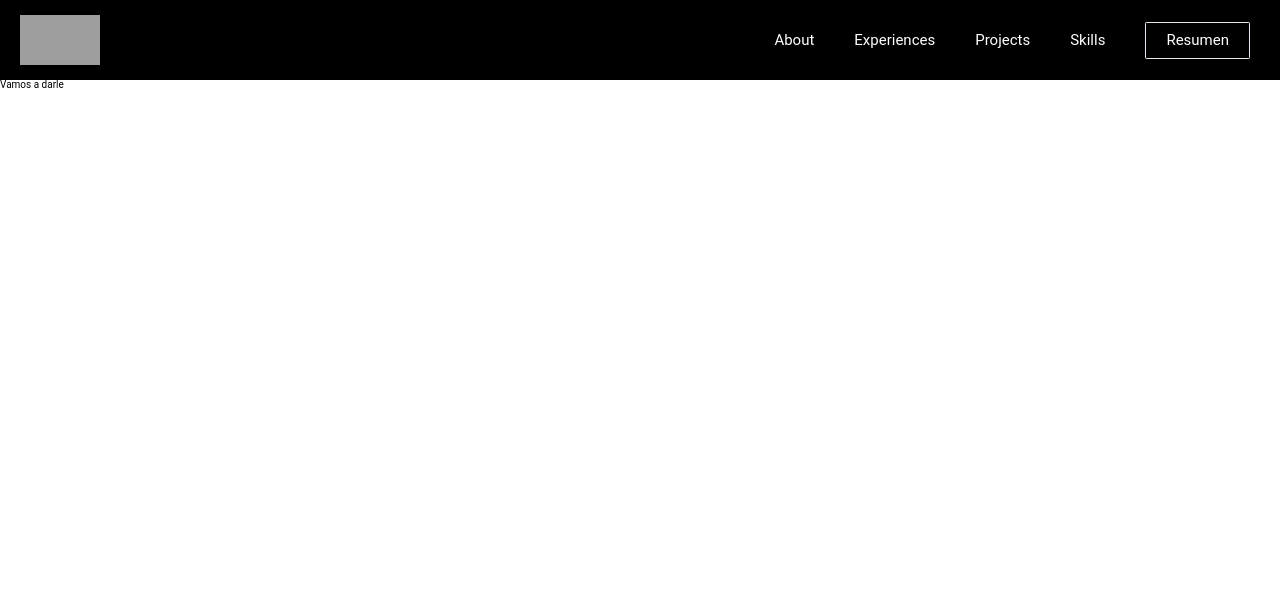
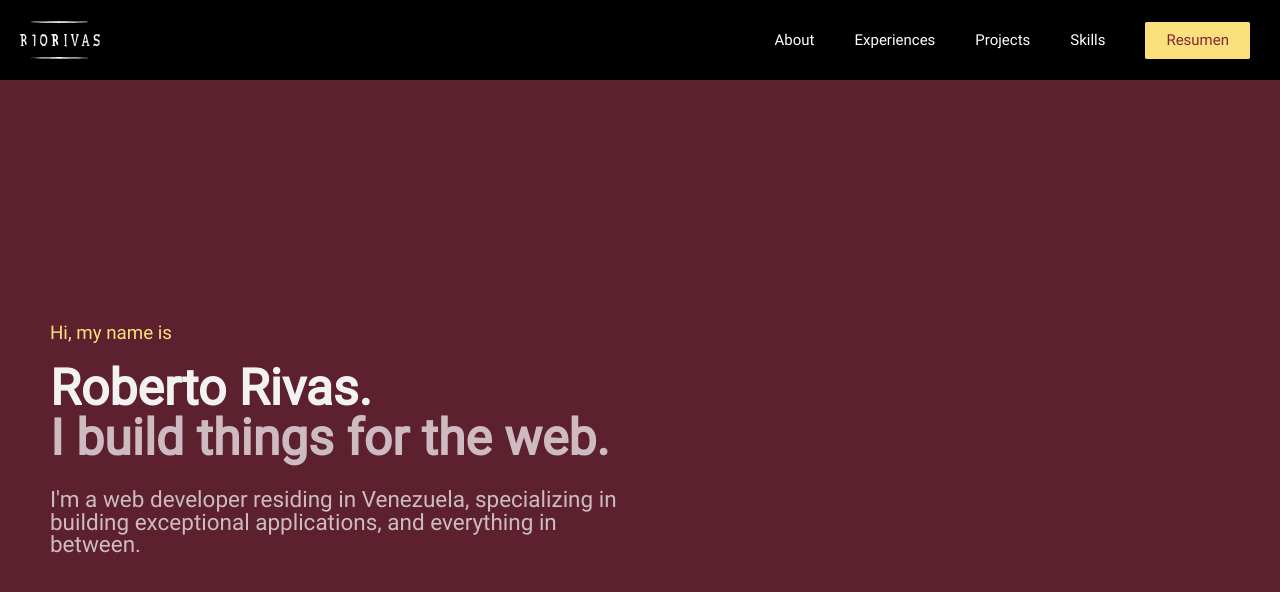
Before and after one commit to r10rivas/portafolio-vue, a Vue app: page / in a window 1280 px wide. Shown: the top 592 px of the page. Built offline with nearby package versions, Linux system fonts and the light colour scheme; grey boxes are pictures that could not be loaded.

Commit message:
[#3] Add presentation section

```diff
--- a/src/App.vue
+++ b/src/App.vue
@@ -1,17 +1,19 @@
 <template>
   <div>
     <Navegation/>
-    <div>Vamos a darle</div>
+    <Presentation/>
   </div>
 </template>
 
 <script>
-import Navegation from "./components/Navegation"
+import Navegation from "./components/Navegation";
+import Presentation from "./components/Presentation";
 
 export default {
   name: "App",
   components: {
-    Navegation
+    Navegation,
+    Presentation,
   }
 }
 </script>
--- a/src/assets/css/reset.scss
+++ b/src/assets/css/reset.scss
@@ -51,3 +51,8 @@ table {
   border-collapse: collapse;
   border-spacing: 0;
 }
+
+@font-face {
+  font-family: 'Roboto';
+  src: url('./../fonts/Roboto-Regular.ttf') format('truetype');
+}
--- /dev/null
+++ b/src/components/Presentation.vue
@@ -0,0 +1,30 @@
+<template>
+  <div class="section p-12 flex items-center bg-app-primary-darked sm:px-20">
+    <div>
+      <H1 class="mb-8 text-2xl text-app-yellow lg:text-3xl">
+        Hi, my name is
+      </H1>
+      <h2 class="text-app-white text-6xl font-bold lg:text-7xl">
+        Roberto Rivas.
+      </h2>
+      <h3 class="mb-4 text-6xl font-bold text-app-white-darked lg:text-7xl">
+        I build things for the web.
+      </h3>
+      <p class="mt-10 text-3xl text-app-white-darked lg:w-1/2 lg:text-4xl">
+        I'm a web developer residing in Venezuela, specializing in building exceptional applications, and everything in between.
+      </p>
+    </div>
+  </div>
+</template>
+
+<script>
+export default {
+  name: "Presentation",
+}
+</script>
+
+<style lang="scss" scoped>
+.section {
+  height: calc(100vh - 8rem);
+}
+</style>
--- a/tailwind.config.js
+++ b/tailwind.config.js
@@ -10,8 +10,21 @@ module.exports = {
     },
     extend: {
       colors: {
+        app: {
+          'black': '#1B1A1A',
+          'white': '#F3F2F2',
+          'white-darked': '#cdbbc1',
+          'yellow': '#FAE17C',
+          'primary': primary,
+          'primary-darked': '#5C202F',
+          'vinotinto': '#681629'
+
+        },
         primary: primary,
-      }
+      },
+      fontSize: {
+        '7xl': '5rem',
+      },
     }
 
   },
```
Also changed, not shown: src/assets/fonts/Roboto-Regular.ttf (added), src/assets/images/logo-white.svg (added).
